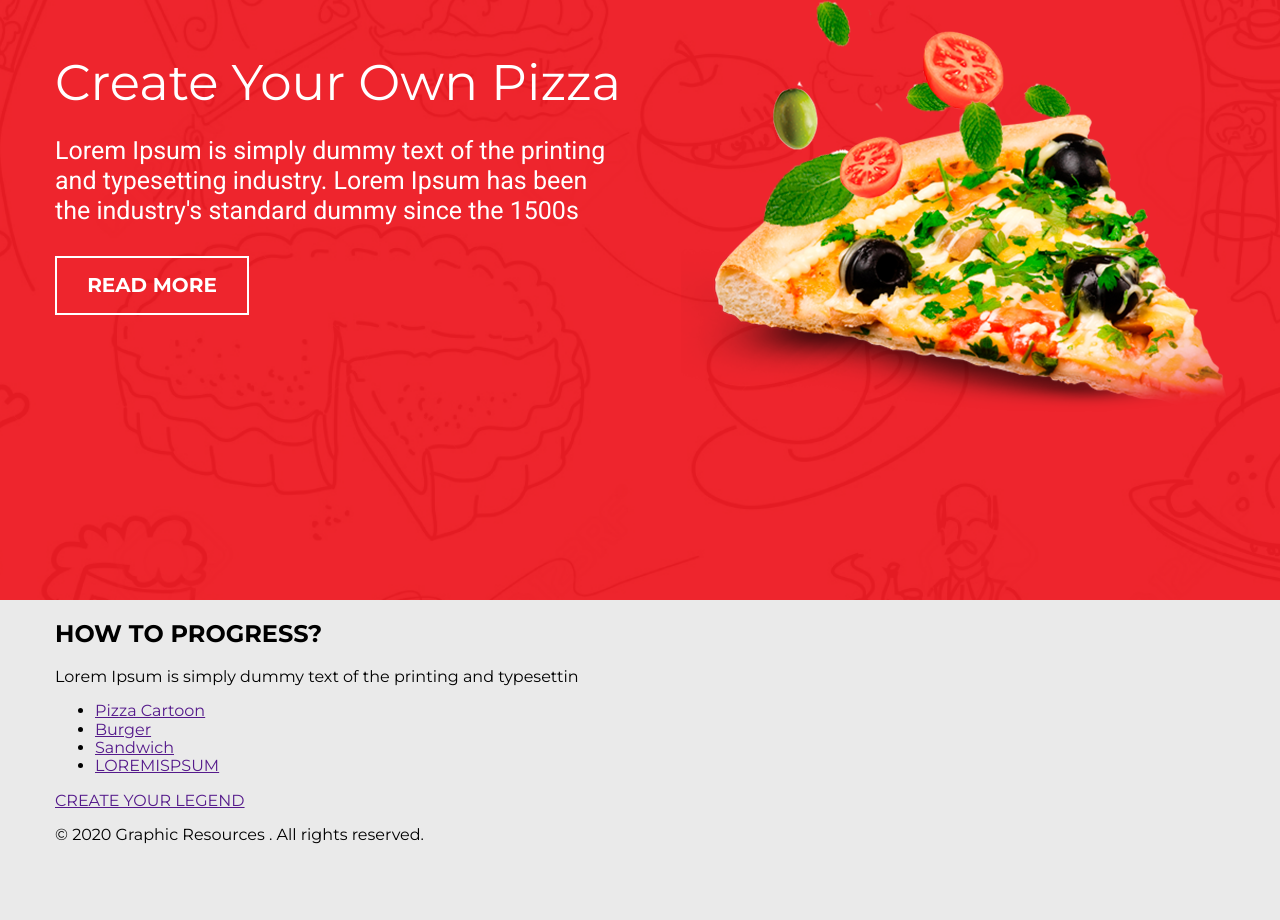
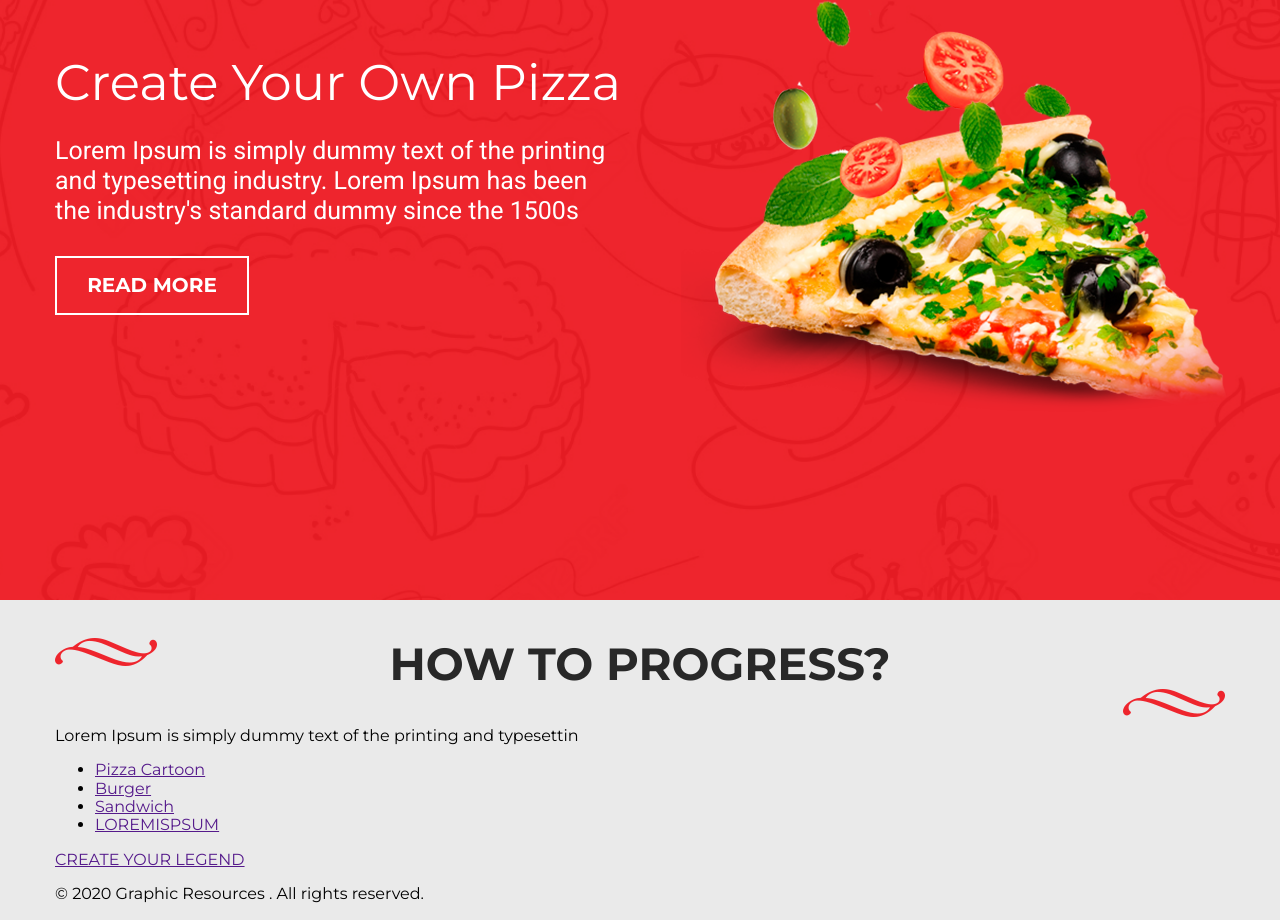
Before and after one commit to Rurufe/pizza, a plain HTML site: page index.html in a window 1280 px wide. Shown: the part 371-1291 px from the top of the page. Before the commit the page ends 1232 px from the top, so only its background shows below. Drawn offline with nearby package versions, Linux system fonts and the light colour scheme.

Commit message:
started page block

```diff
--- a/css/style.css
+++ b/css/style.css
@@ -80,6 +80,30 @@ body {
     font-weight: 800;
     border: 2px solid #fff;
     padding: 16px 0;
-
-
 }
+.page__title {
+    font-size: 45px;
+    color: #282828;
+    text-transform: uppercase;
+    font-weight: 700;
+    text-align: center;
+    position: relative;
+}
+.page__title::before {
+    content: '';
+    position: absolute;
+    left: 0;
+    background-image: url(../img/item.png);
+    display: block;
+    width: 102px;
+    height: 28px;
+}
+.page__title::after {
+    content: '';
+    position: absolute;
+    right: 0;
+    background-image: url(../img/item.png);
+    display: block;
+    width: 102px;
+    height: 28px;
+}
--- a/index.html
+++ b/index.html
@@ -56,29 +56,29 @@
             </div>
             <div class="page">
                 <div class="wrapper">
-                    <h2>
+                    <h2 class="page__title">
                         HOW TO PROGRESS?
                     </h2>
-                    <p>
+                    <p class="page__text">
                         Lorem Ipsum is simply dummy text of the printing and typesettin
                     </p>
-                    <ul>
-                        <li>
+                    <ul class="page__list">
+                        <li class="page__item">
                             <a href="">
                                 Pizza Cartoon
                             </a>
                         </li>
-                        <li>
+                        <li class="page__item">
                             <a href="">
                                 Burger
                             </a>
                         </li>
-                        <li>
+                        <li class="page__item">
                             <a href="">
                                 Sandwich
                             </a>
                         </li>
-                        <li>
+                        <li class="page__item">
                             <a href="">
                                 LOREMISPSUM
                             </a>
```
